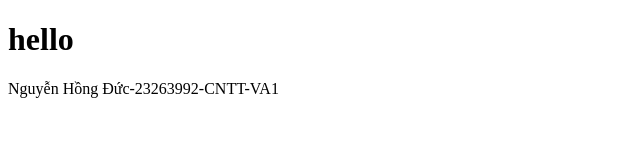
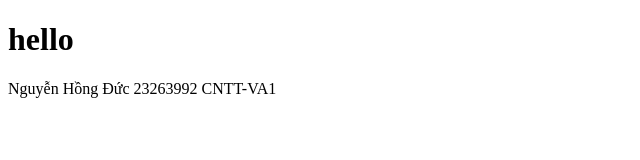
Before and after one commit to Ductlfc123/Duc, a plain HTML site: page index.html in a window 1280 px wide. Shown: the full height of the page, 0-640 px from the left. Drawn offline with Linux system fonts and the light colour scheme.

Commit message:
Update index.html

```diff
--- a/index.html
+++ b/index.html
@@ -7,7 +7,9 @@
 </head>
 <body>
     <h1> hello</h1>
-    <p> Nguyễn Hồng Đức-23263992-CNTT-VA1 </p>
+    <p> Nguyễn Hồng Đức
+        23263992
+        CNTT-VA1 </p>
 
 </body>
 </html>
```
